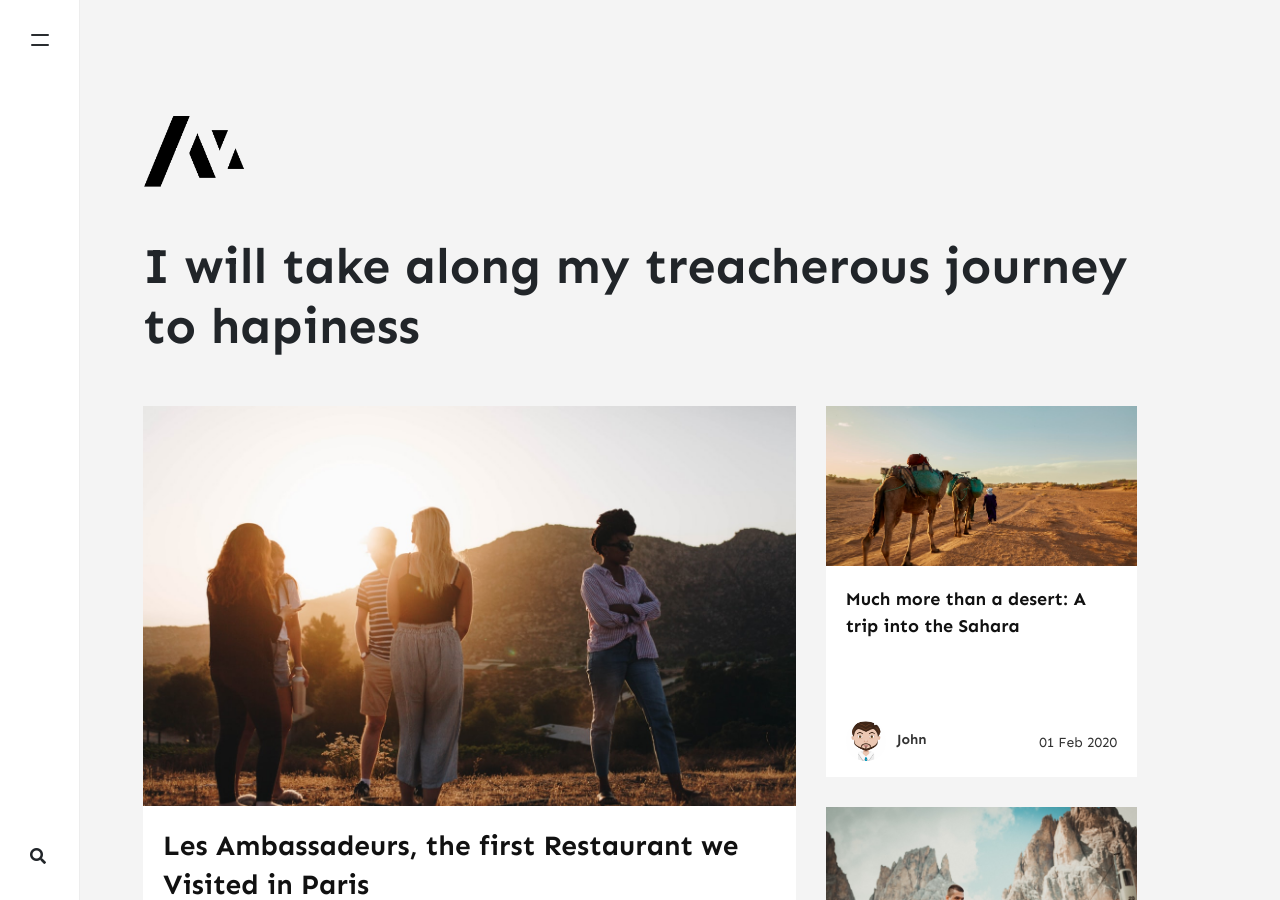
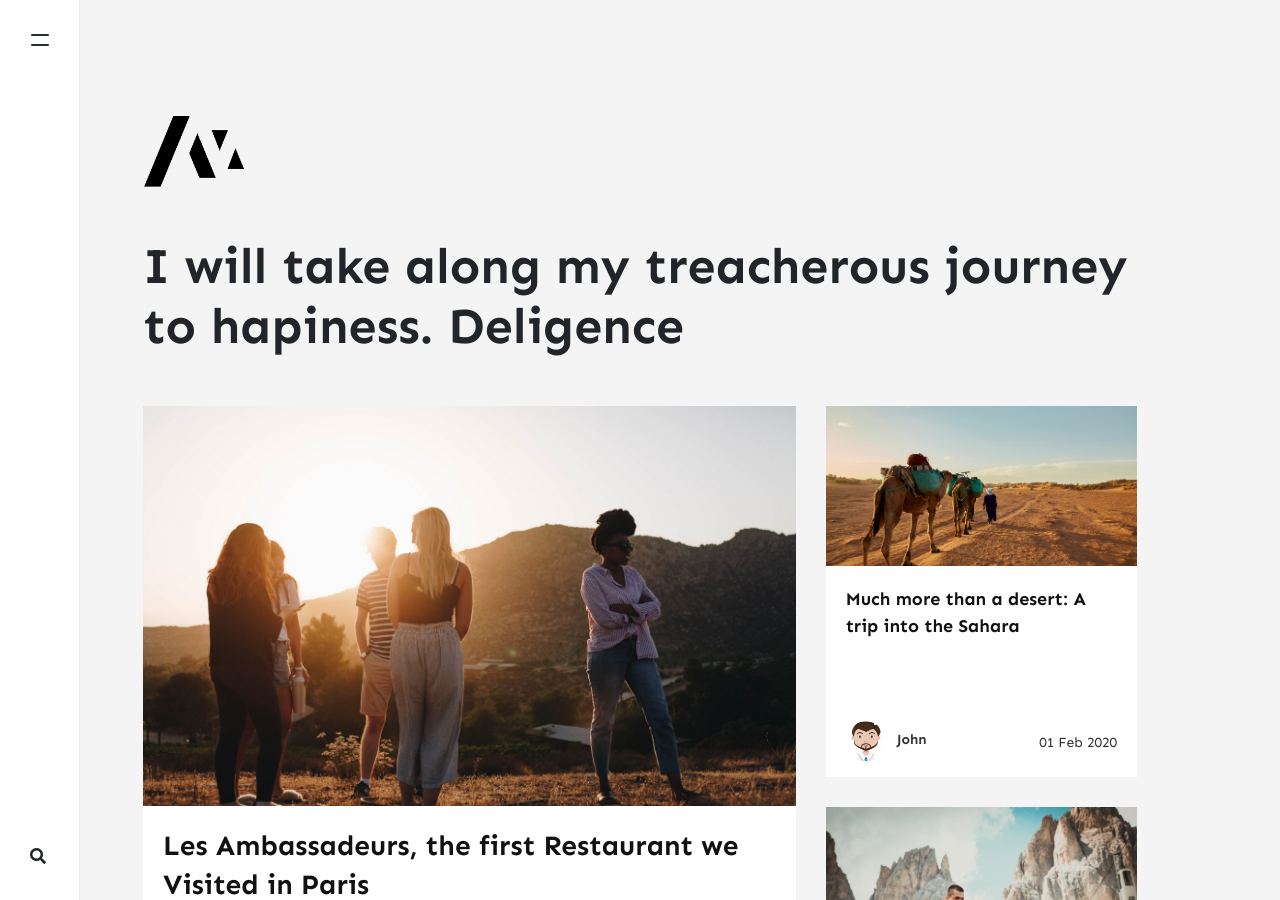
Before and after one commit to stackbit-projects/pleasant-squid-d6115, a Jekyll site: the page built from index.html, in a window 1280 px wide and 900 px high. Built offline with Jekyll 4.4.1, drawn with Linux system fonts in a browser that asks for light colours; nearby versions of some CDN libraries; the list of posts is cut into pages by our own code; comment, search, counter and statistics services are not loaded.

Commit message:
_config.yml: changed

```diff
--- a/_config.yml
+++ b/_config.yml
@@ -1,7 +1,7 @@
 name: Memoirs
 title: Memoirs
 description: >-
-  I will take along my treacherous journey to hapiness
+  I will take along my treacherous journey to hapiness. Deligence
 logo: assets/images/logo.png
 favicon: assets/images/logo.png
 baseurl: ''
```
